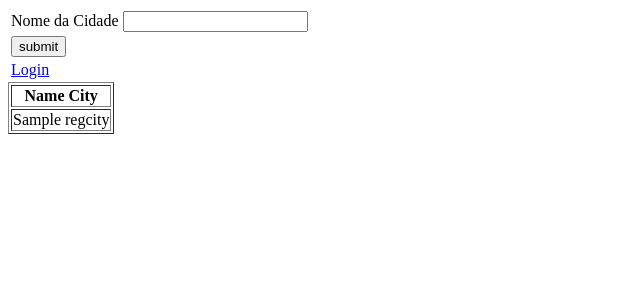
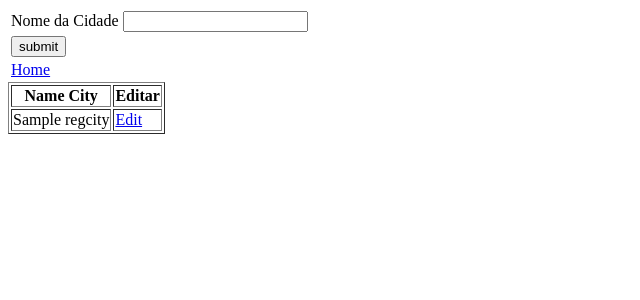
Before and after one commit to Felipenoronha31/projetophp, a PHP site: page /reg_city.php in a window 1280 px wide. Shown: the top 300 px of the page, without its empty margins (0-640 px from the left). Run offline with PHP 8.4, Linux system fonts and the light colour scheme; tables that the repository leaves empty or names only in its code hold one stand-in row (values such as "Sample post"); data that the repository does not hold is empty.

Commit message:
EditCity

```diff
--- a/edit.php
+++ b/edit.php
@@ -107,5 +107,6 @@ if(isset($_POST['sub'])){
 
                     </td>
                 </tr>
+                <a href="home.php">Home</a>
             </table>
 </form>
--- a/reg_city.php
+++ b/reg_city.php
@@ -31,7 +31,7 @@ if(isset($_POST['sub'])){
 
                 <tr>
                     <td>
-                        <a href="login.php"> Login</a>
+                        <a href="home.php">Home</a>
                     </td>
                 </tr>
 
@@ -41,6 +41,9 @@ if(isset($_POST['sub'])){
                 <tr>
                     <th>
                         Name City
+                    </th>
+                    <th>
+                        Editar
                     </th>
                 </tr>
 
@@ -53,6 +56,10 @@ if(isset($_POST['sub'])){
                     <td>
                         <?php echo $f['name_city']?>
                     </td>
+                    <td>
+                    <a href="edit_city.php?idCity=<?php echo $f['Id_city']?>">Edit</a>
+                    <!-- <a href="reg_city.php">Editar</a> -->
+                    </td>
                 </tr>
             <?php
             }
```
Also changed, not shown: Estudo/test_get.php (added, +9 -0 lines), edit_city.php (added, +12 -0 lines).
